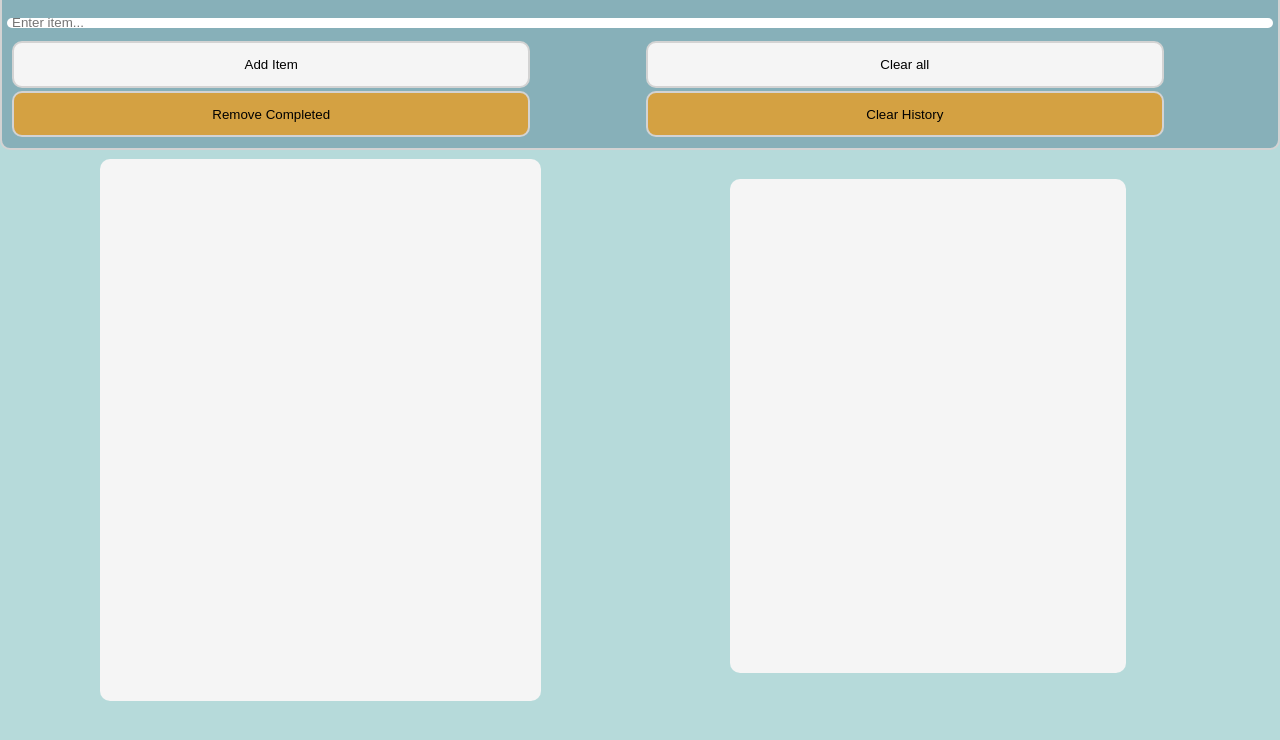
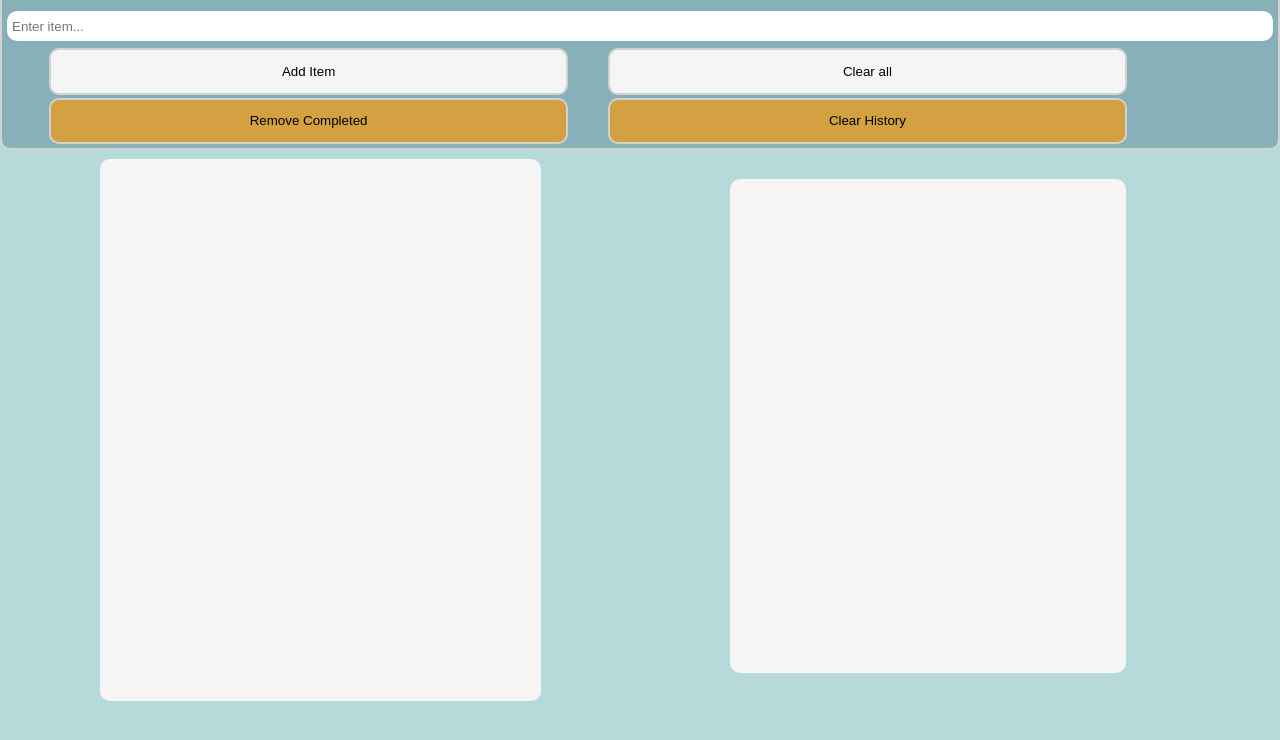
Before and after one commit to gl-0/task-app, a plain HTML site: page index.html in a window 1280 px wide. Shown: the part 50-790 px from the top of the page. Drawn offline with Linux system fonts and the light colour scheme.

Commit message:
Update test.css

```diff
--- a/test.css
+++ b/test.css
@@ -139,7 +139,7 @@ body {
     padding: 5px;
   }
   .to-do-app input {
-    height: 10px;
+    height: 30px;
     width: 100vw;
     /* width: 300px; */
     padding: 5px;
@@ -152,7 +152,7 @@ body {
     display: flex;
     flex-wrap: wrap;
     /* border: red solid 1px; */
-    justify-content: space-between;
+    justify-content: space-evenly;
     gap: 3px;
     height: 50%;
     width: 90vw;
```
